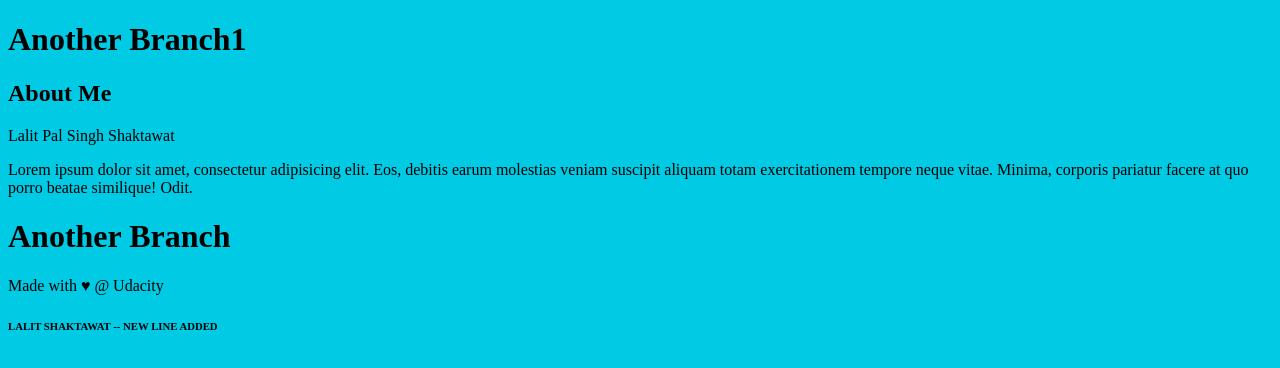
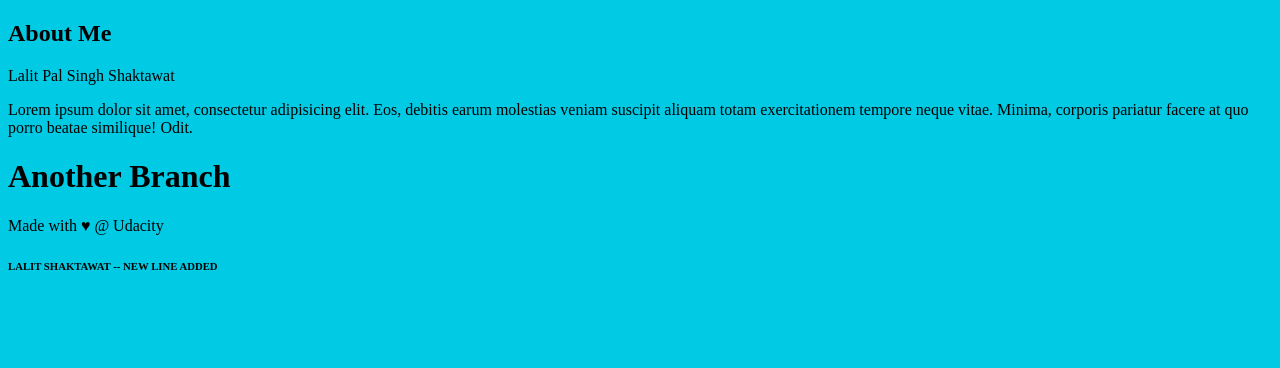
Before and after one commit to Lalitshaktawat/Git_learn, a plain HTML site: page index.html in a window 1280 px wide. Drawn offline with Linux system fonts and the light colour scheme.

Commit message:
remove header

```diff
--- a/index.html
+++ b/index.html
@@ -10,7 +10,7 @@
 <body>
 
     <header>
-        <h1>Another Branch1</h1>
+
 
     </header>
 
```
